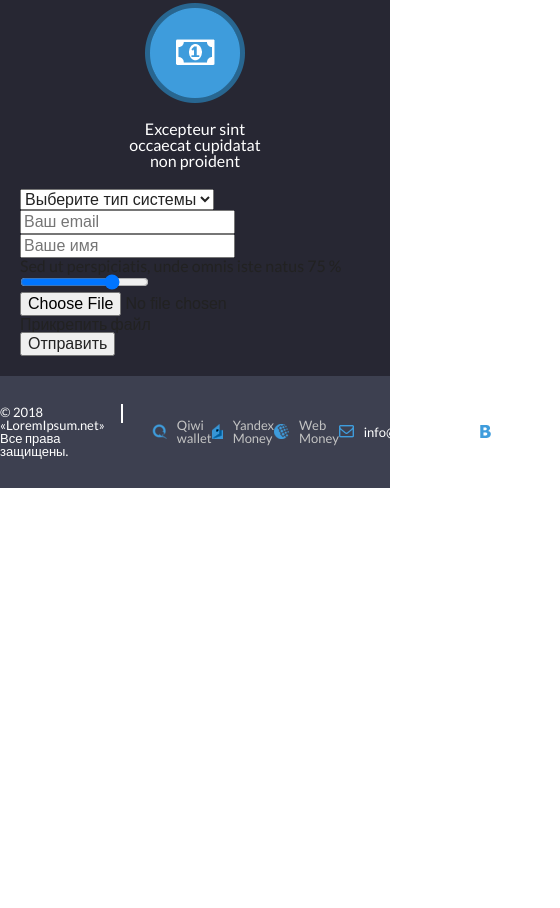
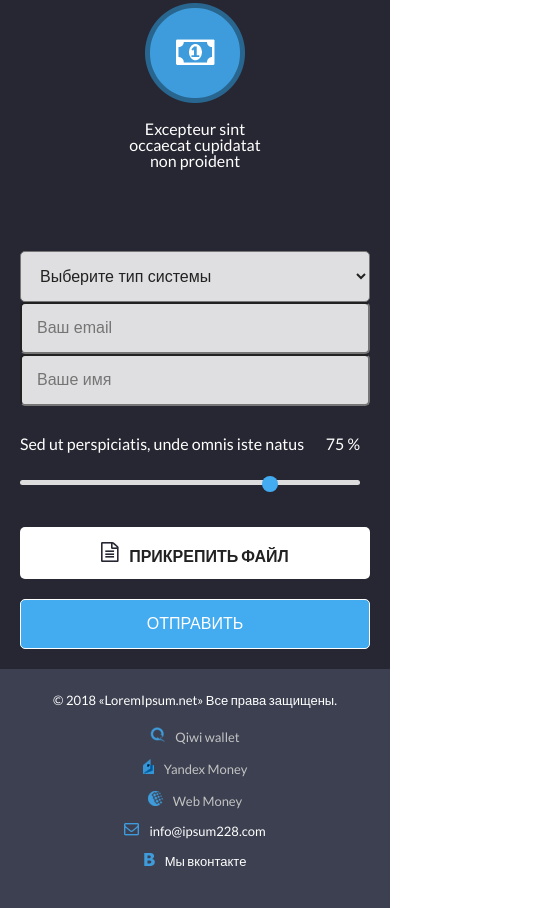
Before and after one commit to vitaliuststilouski/lorem-project, a website: page public/index.html in a window 390 px wide. Shown: the part 1585-2493 px from the top of the page, 560 px wide, since content can reach past the window. Before the commit the page ends 2073 px from the top, so only its background shows below. Drawn offline with nearby package versions, Linux system fonts and the light colour scheme; files that its build step writes are made by us from their sources.

Commit message:
add oriignla files

```diff
--- a/src/styles/main.scss
+++ b/src/styles/main.scss
@@ -5,4 +5,6 @@
 @import "./scss/header.scss";
 @import "./scss/promo-block.scss";
 @import "./scss/order-block.scss";
+@import "./scss/form.scss";
+@import "./scss/range.scss";
 @import "./scss/footer.scss";
--- a/src/styles/scss/_colors.scss
+++ b/src/styles/scss/_colors.scss
@@ -7,6 +7,7 @@ $color-black-1-4: #272733;
 $color-grey-1-1: #bbbbbb;
 $color-dark-blue-1-1: #3d4050;
 $color-grey-1-2: #c3c3c3;
+$color-grey-1-3: #dfdfe1;
 
 
 // RGBA
--- a/src/styles/scss/footer.scss
+++ b/src/styles/scss/footer.scss
@@ -9,6 +9,7 @@
     display: flex;
     justify-content: space-between;
     position: relative;
+    flex-wrap: wrap;
 }
 
 .footer-item__rights-reserved,
@@ -67,3 +68,39 @@
         padding-right: 10px;
     }
 }
+
+@media all and (max-width: 1200px) {
+    .footer-wrapper {
+        padding: 25px 20px;
+        box-sizing: border-box;
+
+        .footer-item__rights-reserved {
+            display: block;
+            width: 100%;
+            text-align: center;
+            padding-bottom: 20px;
+
+            &::after {
+                display: none;
+            }
+        }
+    }
+}
+
+@media all and (max-width: 768px) {
+    .footer-item {
+        padding-bottom: 15px;
+    }
+
+    .footer-item__qiwi {
+        margin-left: 0;
+    }
+}
+
+@media all and (max-width: 640px) {
+    .footer-item {
+        display: inline-block;
+        width: 100%;
+        text-align: center;
+    }
+}
--- /dev/null
+++ b/src/styles/scss/form.scss
@@ -0,0 +1,115 @@
+select[name="options"],
+input[name="email"],
+input[name="firstname"] {
+    max-width: 370px;
+    width: 100%;
+    padding: 15px;
+    box-sizing: border-box;
+    border-radius: 5px;
+    background: $color-grey-1-3;
+}
+
+.form {
+    margin-top: 62px;
+
+    .form-fields {
+        display: flex;
+        justify-content: space-between;
+        flex-wrap: wrap;
+    }
+
+    .form-tools {
+        display: flex;
+        justify-content: space-between;
+        flex-wrap: wrap;
+        margin-top: 30px;
+
+        .range-tool {
+            max-width: 768px;
+            width: 100%;
+            margin-right: 10px;
+        }
+
+        output[name="output-percent"] {
+            color: $color-white-1-1;
+            float: right;
+        }
+
+        input[name="input-percent"] {
+            margin-top: 28px;
+        }
+    }
+
+    label[for="volume"] {
+        color: $color-white-1-1;
+    }
+
+    input[name="file"] {
+        display: none;
+    }
+
+    .attach-file {
+        display: flex;
+        justify-content: center;
+        align-self: center;
+        width: 370px;
+        padding: 15px;
+        border-radius: 5px;
+        box-sizing: border-box;
+        background-color: $color-white-1-1;
+        text-transform: uppercase;
+        font-weight: 600;
+        cursor: pointer;
+
+        .attach-file__title::before {
+            content: url("./../img/file.png");
+            display: inline-block;
+            margin-right: 10px;
+        }
+    }
+
+    input[type="submit"] {
+        display: block;
+        max-width: 370px;
+        width: 100%;
+        margin: 0 auto;
+        margin-top: 50px;
+        padding: 15px 20px;
+        background: $color-blue-1-1;
+        color: $color-white-1-1;
+        border: 1px solid $color-white-1-1;
+        border-radius: 5px;
+        text-transform: uppercase;
+    }
+}
+
+@media all and (max-width: 1200px) {
+
+    .form {
+        .form-fields {
+            justify-content: center;
+
+            select[name="options"],
+            input[name="email"],
+            input[name="firstname"] {
+                max-width: 600px;
+            }
+        }
+
+        .form-tools {
+            justify-content: center;
+
+            .range-tool {
+                max-width: 900px;
+            }
+
+            .attach-file {
+                margin-top: 40px;
+            }
+        }
+
+        input[type="submit"] {
+            margin-top: 20px;
+        }
+    }
+}
--- a/src/styles/scss/order-block.scss
+++ b/src/styles/scss/order-block.scss
@@ -76,6 +76,9 @@
 }
 
 @media all and (max-width: 1200px) {
+    .order-wrapper {
+        padding-bottom: 25px;
+    }
     .steps-item {
         &:not(:last-child)::after {
             display: none;
--- /dev/null
+++ b/src/styles/scss/range.scss
@@ -0,0 +1,97 @@
+// Range
+
+input[type=range]{
+    -webkit-appearance: none;
+}
+
+input[type=range]::-webkit-slider-runnable-track {
+    width: 100%;
+    height: 5px;
+    background: #ddd;
+    border: none;
+    border-radius: 3px;
+}
+
+input[type=range]::-webkit-slider-thumb {
+    -webkit-appearance: none;
+    border: none;
+    height: 16px;
+    width: 16px;
+    border-radius: 50%;
+    background: $color-blue-1-1;
+    margin-top: -4px;
+}
+
+input[type=range]:focus {
+    outline: none;
+}
+
+input[type=range]:focus::-webkit-slider-runnable-track {
+    background: #ccc;
+}
+
+// FF
+
+input[type=range]{
+    background: transparent;
+    width: 100%;
+}
+
+input[type=range]::-moz-range-track {
+    width: 100%;
+    height: 5px;
+    background: #ddd;
+    border: none;
+    border-radius: 3px;
+}
+
+input[type=range]::-moz-range-thumb {
+    border: none;
+    height: 16px;
+    width: 16px;
+    border-radius: 50%;
+    background: $color-blue-1-1;
+}
+
+input[type=range]:-moz-focusring{
+    outline: 1px solid white;
+    outline-offset: -1px;
+}
+
+input[type=range]:focus::-moz-range-track {
+    background: #ccc;
+}
+
+// IE
+
+input[type=range]::-ms-track {
+    width: 100%;
+    height: 5px;
+    background: transparent;
+    border-color: transparent;
+    border-width: 6px 0;
+
+    /*remove default tick marks*/
+    color: transparent;
+}
+input[type=range]::-ms-fill-lower {
+    background: #ddd;
+    border-radius: 10px;
+}
+input[type=range]::-ms-fill-upper {
+    background: #ddd;
+    border-radius: 10px;
+}
+input[type=range]::-ms-thumb {
+    border: none;
+    height: 16px;
+    width: 16px;
+    border-radius: 50%;
+    background: $color-blue-1-1;
+}
+input[type=range]:focus::-ms-fill-lower {
+    background: #ddd;
+}
+input[type=range]:focus::-ms-fill-upper {
+    background: #ccc;
+}
```
Also changed, not shown: src/img/file.png (added).
